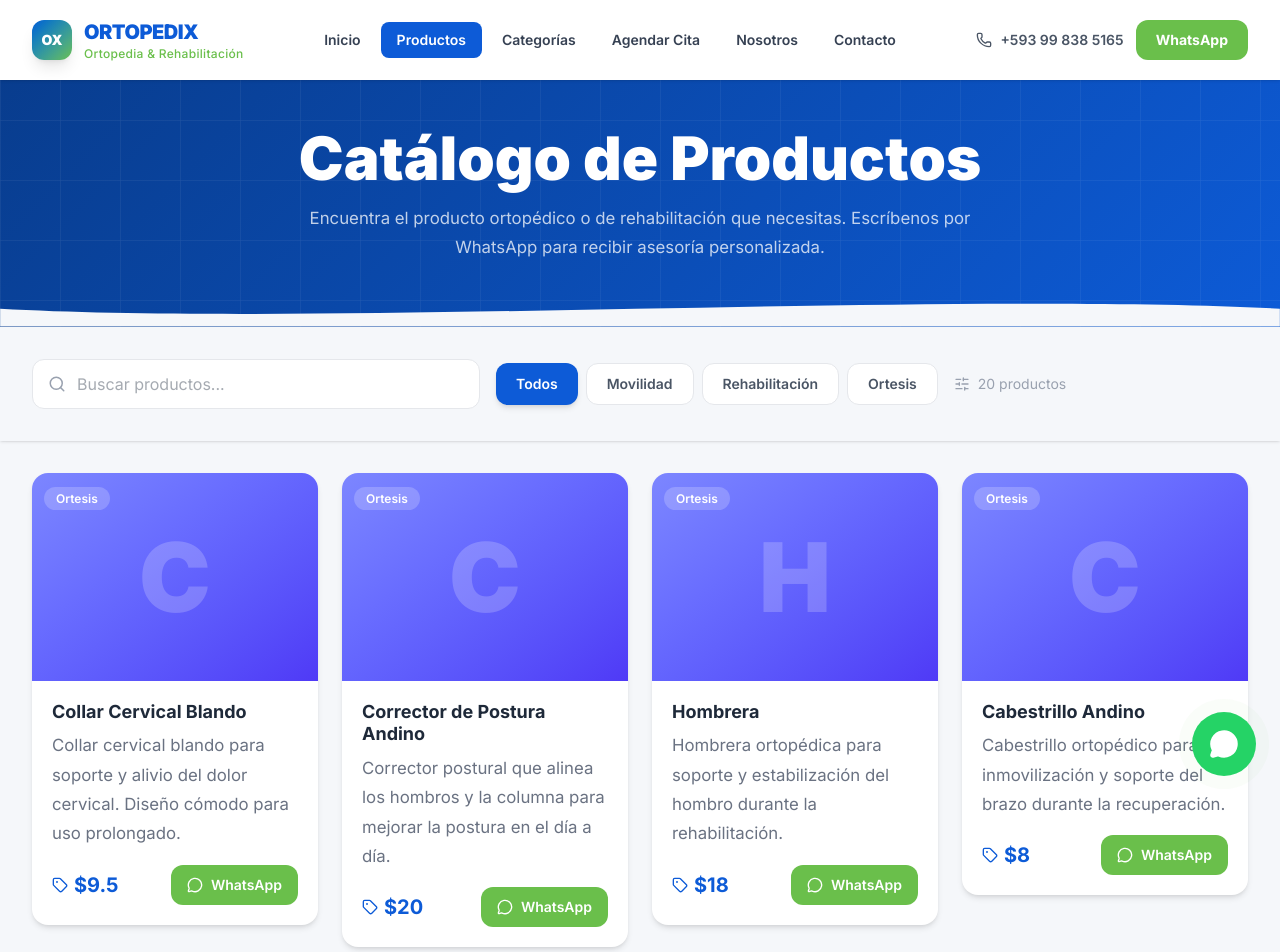
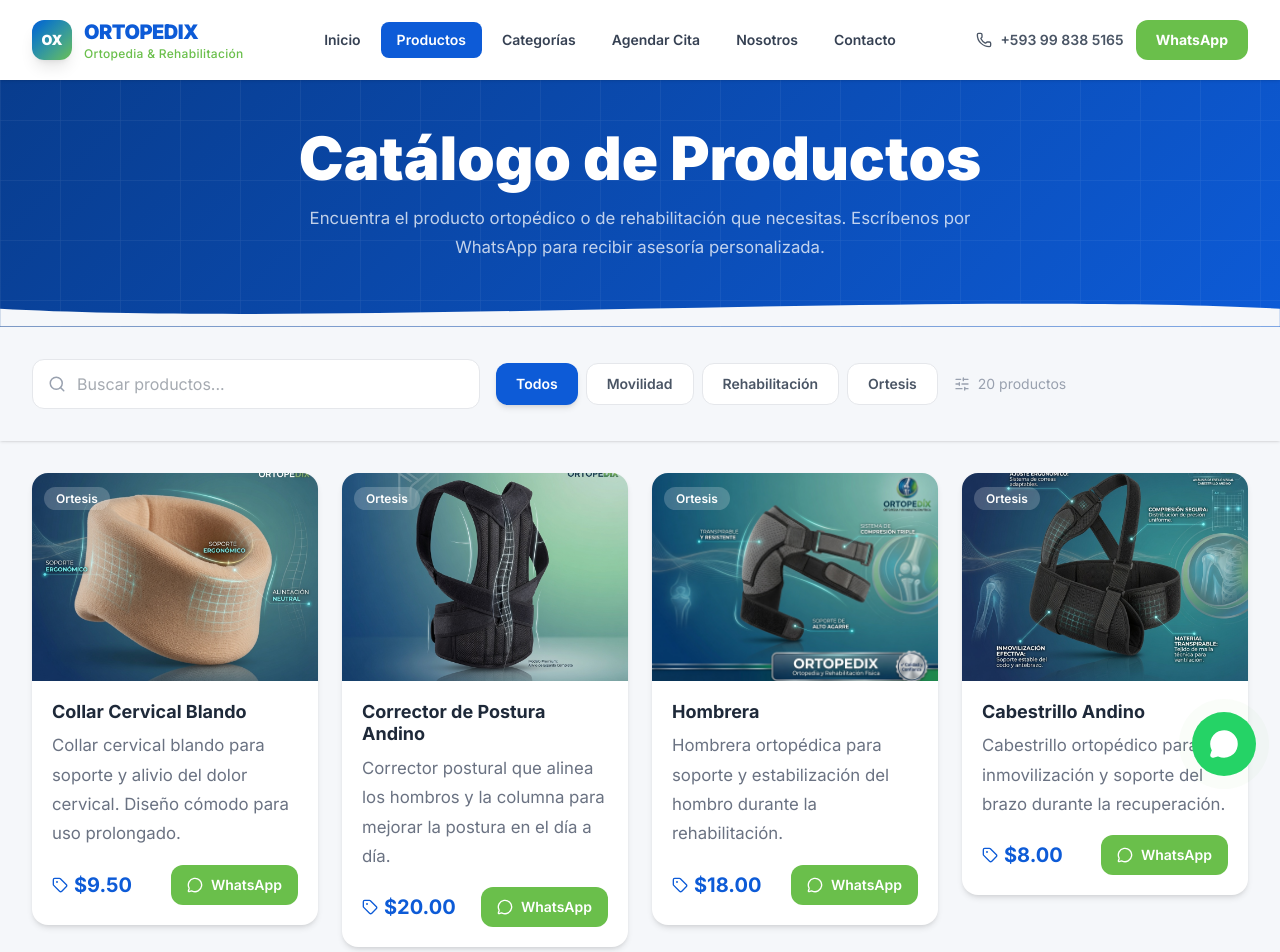
Before and after one commit to Sebas1524/ortopedix, a Next.js app: page /productos in a window 1280 px wide. Shown: the top 952 px of the page. Built offline with nearby package versions, Linux system fonts and the light colour scheme.

Commit message:
Update ProductCard.tsx

```diff
--- a/components/ui/ProductCard.tsx
+++ b/components/ui/ProductCard.tsx
@@ -17,7 +17,7 @@ export default function ProductCard({ product }: { product: Product }) {
   const waMessage = `Hola, me interesa el producto: *${product.name}* de ORTOPEDIX. ¿Podría darme más información?`;
   const waUrl = `https://wa.me/${siteConfig.whatsapp}?text=${encodeURIComponent(waMessage)}`;
 
-  // Color placeholder per category
+  // Color placeholder por categoría (solo se usa si no hay imagen)
   const categoryColors: Record<string, string> = {
     Movilidad: "from-blue-400 to-blue-600",
     Rehabilitación: "from-green-400 to-green-600",
@@ -32,11 +32,23 @@ export default function ProductCard({ product }: { product: Product }) {
       transition={{ type: "spring", stiffness: 300 }}
       className="bg-white rounded-2xl overflow-hidden shadow-md hover:shadow-xl transition-shadow duration-300 flex flex-col"
     >
-      {/* Image / placeholder */}
-      <div className={`relative h-52 bg-gradient-to-br ${gradient} flex items-center justify-center overflow-hidden`}>
-        <div className="text-white/20 text-8xl font-black select-none">
-          {product.name.charAt(0)}
-        </div>
+      {/* Imagen real o placeholder */}
+      <div className="relative h-52 overflow-hidden bg-gray-100">
+        {product.image ? (
+          <img
+            src={product.image}
+            alt={product.name}
+            className="w-full h-full object-cover"
+          />
+        ) : (
+          // Placeholder solo si no hay imagen
+          <div className={`w-full h-full bg-gradient-to-br ${gradient} flex items-center justify-center`}>
+            <div className="text-white/20 text-8xl font-black select-none">
+              {product.name.charAt(0)}
+            </div>
+          </div>
+        )}
+        {/* Badge de categoría */}
         <div className="absolute top-3 left-3">
           <span className="bg-white/20 backdrop-blur-sm text-white text-xs font-semibold px-3 py-1 rounded-full">
             {product.category}
@@ -44,7 +56,7 @@ export default function ProductCard({ product }: { product: Product }) {
         </div>
       </div>
 
-      {/* Content */}
+      {/* Contenido */}
       <div className="p-5 flex flex-col flex-1">
         <h3 className="font-bold text-gray-800 text-lg leading-tight mb-2">
           {product.name}
@@ -57,7 +69,7 @@ export default function ProductCard({ product }: { product: Product }) {
           {siteConfig.showPrices && product.price ? (
             <div className="flex items-center gap-1.5 text-[#0D5BD7]">
               <Tag size={16} />
-              <span className="font-bold text-xl">${product.price}</span>
+              <span className="font-bold text-xl">${product.price.toFixed(2)}</span>
             </div>
           ) : (
             <span className="text-gray-400 text-sm italic">Consultar precio</span>
```
